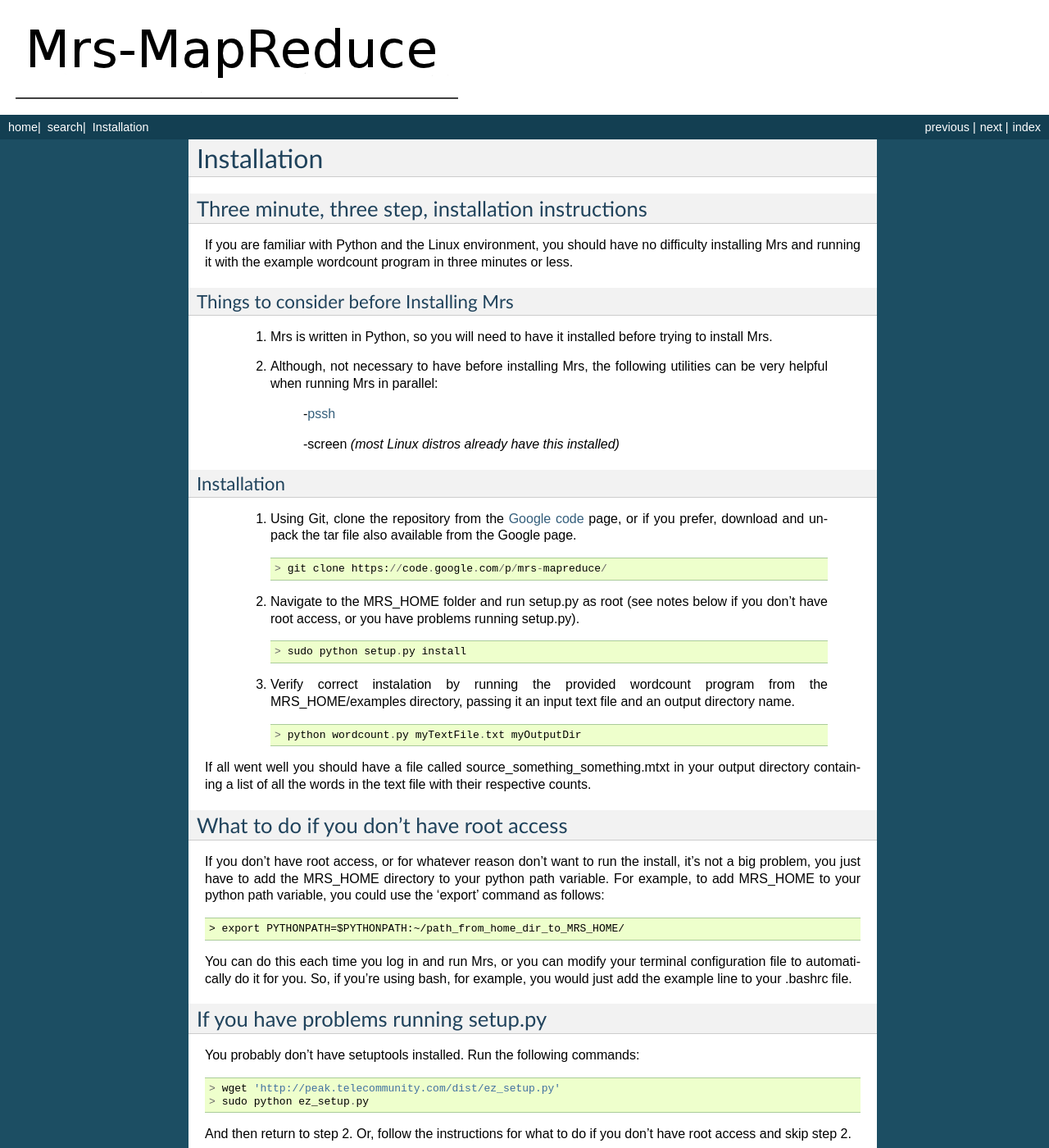
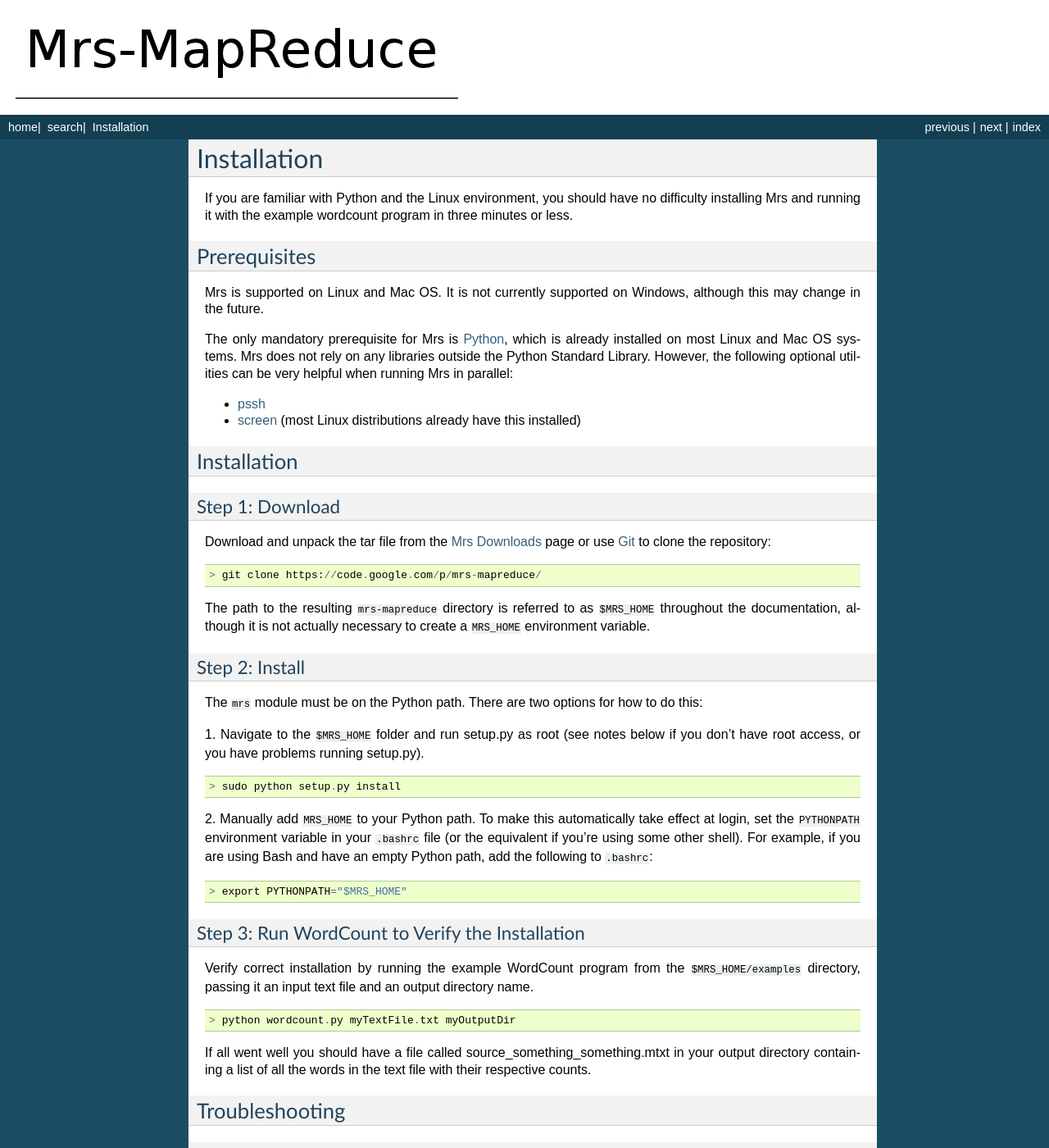
Before and after one commit to byu-aml-lab/mrs-mapreduce, a Sphinx documentation site: the page built from docs/installation.txt, in a window 1280 px wide and 1400 px high. Shown: the whole window at 82% size. Built offline with Sphinx 7.4.7, drawn with Linux system fonts in a browser that asks for light colours; the version number is read from the project's files by our own code; some of the changed text lies outside the part shown.

Commit message:
Update documentation

```diff
--- a/docs/conf.py
+++ b/docs/conf.py
@@ -49,7 +49,7 @@
 # built documents.
 #
 # The short X.Y version.
-version = version.VERSION
+version = version.__version__
 # The full version, including alpha/beta/rc tags.
 release = "v" + version
 
--- a/docs/installation.txt
+++ b/docs/installation.txt
@@ -7,76 +7,92 @@ Installation
 
 .. _installing_mrs:
 
-
-Three minute, three step, installation instructions
-===================================================
-
 If you are familiar with Python and the Linux environment, you should have no
 difficulty installing Mrs and running it with the example wordcount program in
 three minutes or less.
 
-Things to consider before Installing Mrs
-----------------------------------------
 
-    1. Mrs is written in Python, so you will need to have it installed before
-       trying to install Mrs.
+Prerequisites
+=============
 
-    2. Although, not necessary to have before installing Mrs, the following
-       utilities can be very helpful when running Mrs in parallel:
+Mrs is supported on Linux and Mac OS.  It is not currently supported
+on Windows, although this may change in the future.
 
-            -`pssh <http://code.google.com/p/parallel-ssh/>`_
+The only mandatory prerequisite for Mrs is `Python <http://python.org/>`_,
+which is already installed on most Linux and Mac OS systems.  Mrs does not
+rely on any libraries outside the Python Standard Library.  However, the
+following optional utilities can be very helpful when running Mrs in parallel:
 
-            -screen *(most Linux distros already have this installed)*
+- `pssh <http://code.google.com/p/parallel-ssh/>`_
+
+- `screen <http://www.gnu.org/software/screen/>`_ (most Linux distributions
+  already have this installed)
+
 
 Installation
-------------
+============
 
-    1. Using Git, clone the repository from the `Google code <http://code.google
-       .com/p/mrs-mapreduce/>`_ page, or if you prefer, download and unpack the
-       tar file also available from the Google page. ::
+Step 1: Download
+----------------
 
-       > git clone https://code.google.com/p/mrs-mapreduce/
+Download and unpack the tar file from the
+`Mrs Downloads <http://code.google.com/p/mrs-mapreduce/downloads/list>`_
+page or use `Git <http://git-scm.com/>`_ to clone the repository::
 
-    2. Navigate to the MRS_HOME folder and run setup.py as root (see notes below
-       if you don't have root access, or you have problems running setup.py). ::
+    > git clone https://code.google.com/p/mrs-mapreduce/
 
-       > sudo python setup.py install
+The path to the resulting ``mrs-mapreduce`` directory is referred to as
+``$MRS_HOME`` throughout the documentation, although it is not actually
+necessary to create a ``MRS_HOME`` environment variable.
 
-    3. Verify correct instalation by running the provided wordcount program
-       from the MRS_HOME/examples directory, passing it an input text file and
-       an output directory name. ::
+Step 2: Install
+---------------
 
-       > python wordcount.py myTextFile.txt myOutputDir
+The ``mrs`` module must be on the Python path.  There are two options for
+how to do this:
+
+1. Navigate to the ``$MRS_HOME`` folder and run setup.py as root (see notes
+below if you don't have root access, or you have problems running setup.py).
+::
+
+    > sudo python setup.py install
+
+2. Manually add ``MRS_HOME`` to your Python path.  To make this automatically
+take effect at login, set the ``PYTHONPATH`` environment variable in your
+``.bashrc`` file (or the equivalent if you're using some other shell).
+For example, if you are using Bash and have an empty Python path, add the
+following to ``.bashrc``::
+
+    > export PYTHONPATH="$MRS_HOME"
+
+Step 3: Run WordCount to Verify the Installation
+------------------------------------------------
+
+Verify correct installation by running the example WordCount program
+from the ``$MRS_HOME/examples`` directory, passing it an input text file and
+an output directory name. ::
+
+    > python wordcount.py myTextFile.txt myOutputDir
 
 If all went well you should have a file called source_something_something.mtxt
 in your output directory containing a list of all the words in the text file
 with their respective counts.
 
 
-What to do if you don't have root access
-========================================
+Troubleshooting
+===============
 
-If you don't have root access, or for whatever reason don't want to run the
-install, it's not a big problem, you just have to add the MRS_HOME directory
-to your python path variable. For example, to add MRS_HOME to your python path
-variable, you could use the 'export' command as follows: ::
+Errors running setup.py
+-----------------------
 
-    > export PYTHONPATH=$PYTHONPATH:~/path_from_home_dir_to_MRS_HOME/
-
-You can do this each time you log in and run Mrs, or you can modify your
-terminal configuration file to automatically do it for you. So, if you're
-using bash, for example, you would just add the example line to your .bashrc
-file.
-
-
-
-If you have problems running setup.py
-=====================================
-
-You probably don't have setuptools installed. Run the following commands: ::
+If you have problems running setup.py, you probably don't have setuptools
+installed. To install it, run the following commands: ::
 
     > wget 'http://peak.telecommunity.com/dist/ez_setup.py'
     > sudo python ez_setup.py
 
-And then return to step 2. Or, follow the instructions for what to do if you
-don't have root access and skip step 2.
+Other Problems
+--------------
+
+With any other installation problems, please post a question to the
+`Mrs Mailing List <http://groups.google.com/group/mrs-mapreduce>`_.
--- a/docs/running_parallel.txt
+++ b/docs/running_parallel.txt
@@ -1,8 +1,8 @@
 .. _running_parallel:
 
-***********
-Running Mrs
-***********
+***********************
+Running Mrs in Parallel
+***********************
 
 .. _running-manually:
 
--- a/docs/writing_your_own.txt
+++ b/docs/writing_your_own.txt
@@ -1,12 +1,12 @@
 .. _writing_your_own:
 
 ****************************
-Writing a Mrs Implimentation
+Writing a Mrs Implementation
 ****************************
 
 .. _writing-your-own:
 
-The basic Mrs implimentation
+The basic Mrs implementation
 ============================
 
 The wordcount program that we have been working with throught the
@@ -63,7 +63,7 @@ a line of the input file, and it will read them all in.
 
 In the examples folder we have included a file called `mapreduce-parse.py <http:
 //code.google.com/p/mrs-mapreduce/source/browse/examples/mapreduce_parse.py>`_
-as an example of a much more complex implimentation where there was a need to
+as an example of a much more complex implementation where there was a need to
 extend several of the functions.
 
 Defining more complex map functions
```
Also changed, not shown: docs/about_mrs.txt (+22 -25 lines), docs/changelog.txt (deleted, +0 -18 lines), docs/index.txt (+5 -6 lines).
